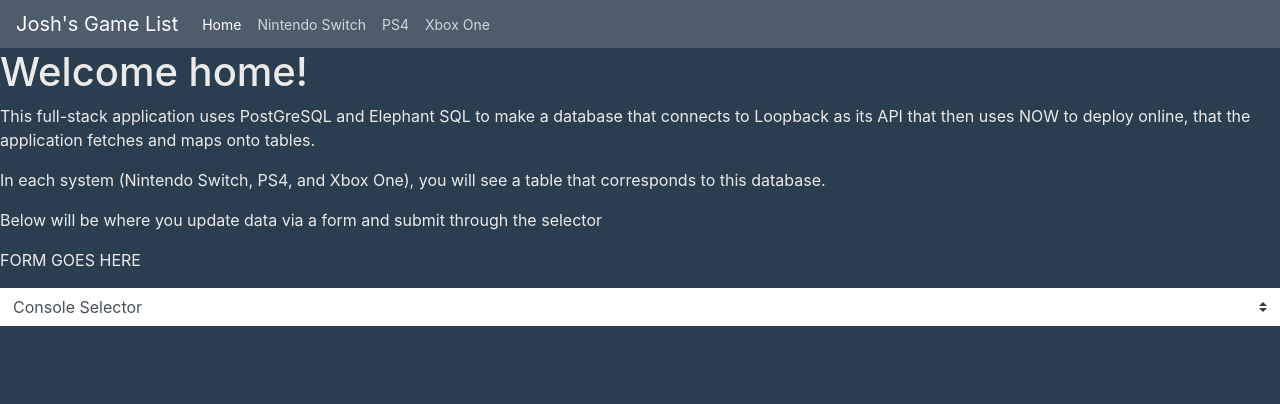
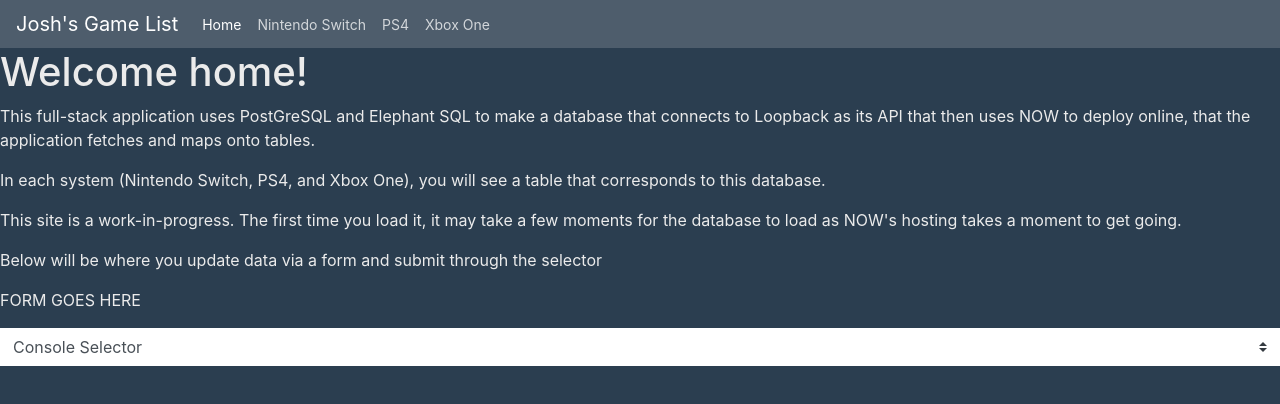
Before and after one commit to goodgoshjosh/personal_project_frontend, a React (Create React App) app: page / in a window 1280 px wide. Shown: the top 404 px of the page. Built offline with nearby package versions, Linux system fonts and the light colour scheme.

Commit message:
Made some additional notes for home page

```diff
--- a/src/components/Home.js
+++ b/src/components/Home.js
@@ -7,7 +7,8 @@ class Home extends Component {
         <div className="Home">
             <h1>Welcome home!</h1>
             <p> This full-stack application uses PostGreSQL and Elephant SQL to make a database that connects to Loopback as its API that then uses NOW to deploy online, that the application fetches and maps onto tables.</p>
-            <p>In each system (Nintendo Switch, PS4, and Xbox One), you will see a table that corresponds to this database.</p>
+            <p> In each system (Nintendo Switch, PS4, and Xbox One), you will see a table that corresponds to this database.</p>
+            <p> This site is a work-in-progress. The first time you load it, it may take a few moments for the database to load as NOW's hosting takes a moment to get going.</p>
 
 
         <p>Below will be where you update data via a form and submit through the selector</p>
```
